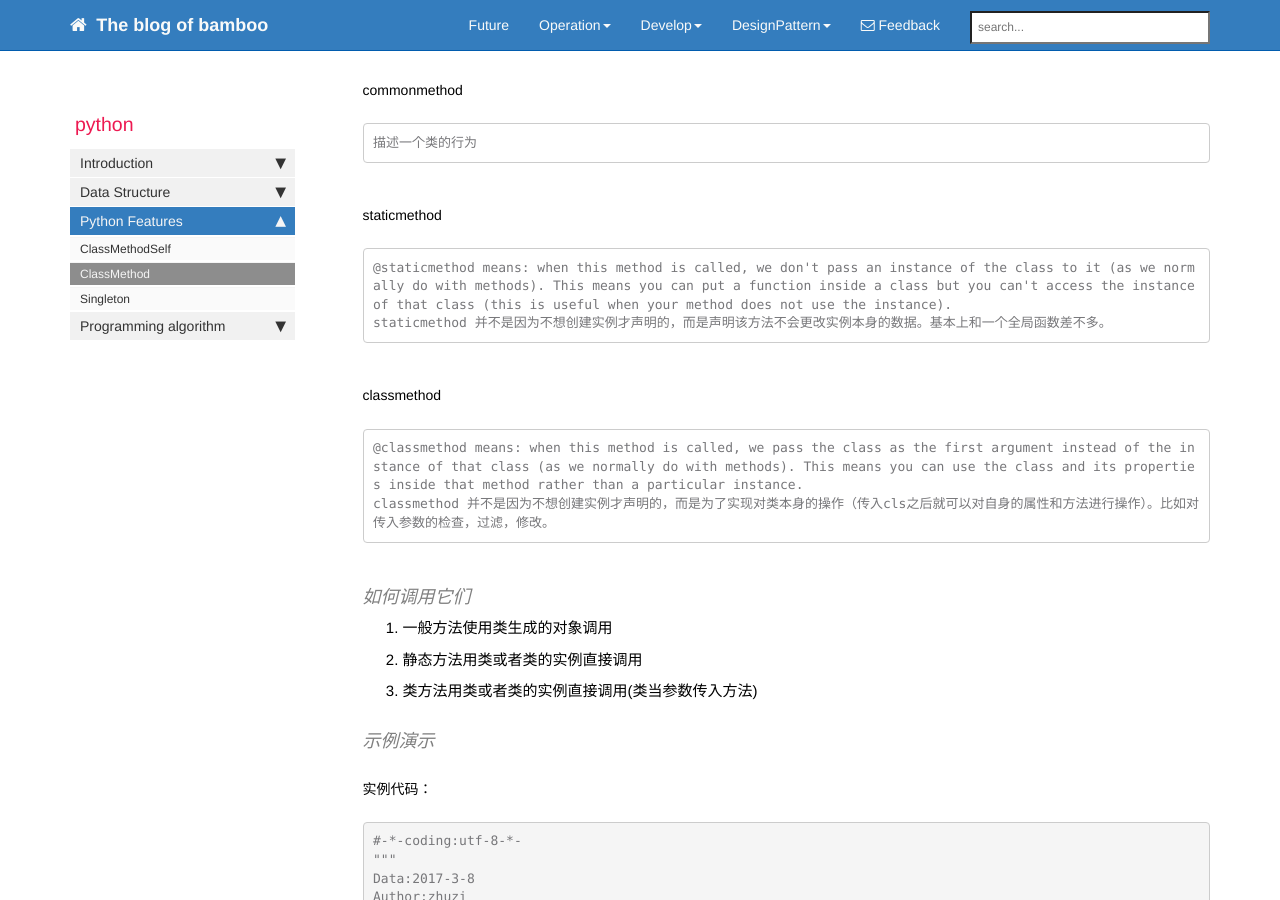
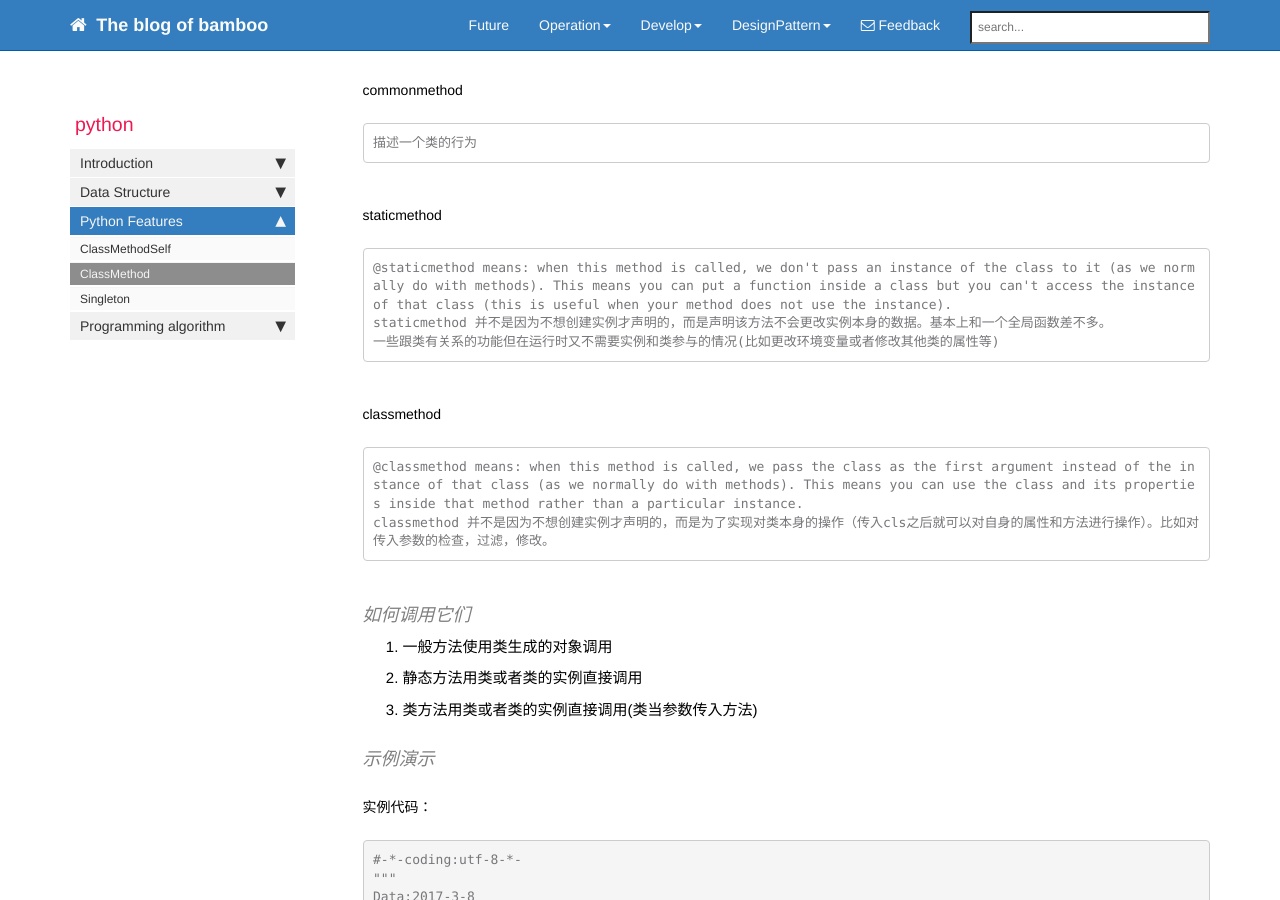
Before and after one commit to bamboo88/blog, a Jekyll site: the page built from pages/python/python_class_method.md, in a window 1280 px wide and 900 px high, scrolled down 509 px. Built offline with Jekyll 4.4.1, drawn with Linux system fonts in a browser that asks for light colours; nearby versions of some CDN libraries; comment, search, counter and statistics services are not loaded.

Commit message:
Update python_class_method.md

```diff
--- a/pages/python/python_class_method.md
+++ b/pages/python/python_class_method.md
@@ -15,6 +15,7 @@ folder: python
 ##### staticmethod
     @staticmethod means: when this method is called, we don't pass an instance of the class to it (as we normally do with methods). This means you can put a function inside a class but you can't access the instance of that class (this is useful when your method does not use the instance).
     staticmethod 并不是因为不想创建实例才声明的，而是声明该方法不会更改实例本身的数据。基本上和一个全局函数差不多。
+    一些跟类有关系的功能但在运行时又不需要实例和类参与的情况(比如更改环境变量或者修改其他类的属性等)
 
 ##### classmethod
     @classmethod means: when this method is called, we pass the class as the first argument instead of the instance of that class (as we normally do with methods). This means you can use the class and its properties inside that method rather than a particular instance.
```
